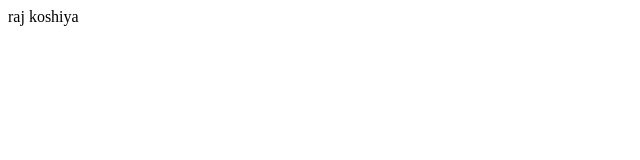
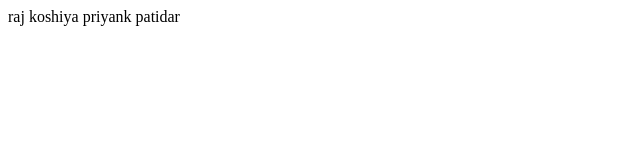
Before and after one commit to RaghuKoshiya/new-file, a plain HTML site: page index.html in a window 1280 px wide. Shown: the whole page, without its empty margins (0-640 px from the left). Drawn offline with Linux system fonts and the light colour scheme.

Commit message:
priyank add name

```diff
--- a/index.html
+++ b/index.html
@@ -8,5 +8,6 @@
 </head>
 <body>
     raj koshiya
+    priyank patidar
 </body>
 </html>
```
